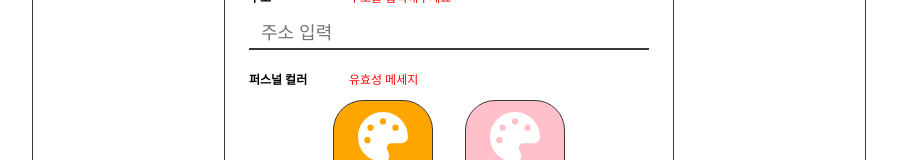
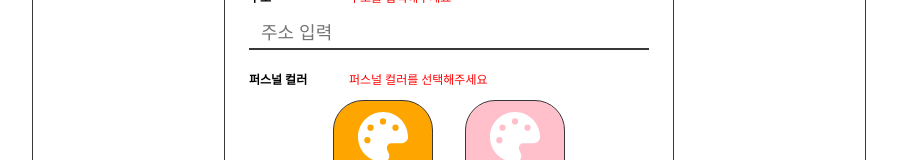
Before and after one commit to codestates-seb/seb44_main_009, a React (Create React App) app in the folder client/: page /signup in a window 1280 px wide. Shown: the part 782-942 px from the top of the page, without its empty margins (191-1088 px from the left). Built offline with nearby package versions, Linux system fonts and the light colour scheme.

Commit message:
feat(회원가입 컴포넌트): 퍼스널 컬러 유효성 메세지 기능 추가

```diff
--- a/client/src/components/user/singUp/userInfo/PersonalColorSelect.jsx
+++ b/client/src/components/user/singUp/userInfo/PersonalColorSelect.jsx
@@ -4,18 +4,30 @@ import { PersonalColorSelectContainer } from "./styels/PersonalColorSelectContai
 import { SignUpInputTitle } from "../styles/SignUpInputTitle.styled";
 import { PersonalColorCoolWrapper } from "./styels/PersonalColorCoolWrapper.styled";
 import { PersonalColorWarmWrapper } from "./styels/PersonalColorWarmWrapper.styled";
-import { useContext } from "react";
+import { useContext, useEffect, useState } from "react";
 import { SingUpContext } from "../SignUp";
 import { SignUpInputTitleWrapper } from "../styles/SignUpInputTitleWrapper.styled";
 import { ValidationMessage } from "../styles/ValidationMessage.styled";
 
 export default function PersonalColorSelect() {
-  const { setSignUpData } = useContext(SingUpContext);
+  const { setSignUpData, signUpData } = useContext(SingUpContext);
+
+  const [message, setMessage] = useState("");
+
+  useEffect(() => {
+    if (signUpData.personalColor.length === 0) {
+      setMessage("퍼스널 컬러를 선택해주세요");
+      return;
+    }
+
+    setMessage("");
+  }, [signUpData.personalColor]);
+
   return (
     <>
       <SignUpInputTitleWrapper>
         <SignUpInputTitle>퍼스널 컬러</SignUpInputTitle>
-        <ValidationMessage>유효성 메세지</ValidationMessage>
+        <ValidationMessage>{message}</ValidationMessage>
       </SignUpInputTitleWrapper>
       <PersonalColorSelectContainer>
         <PersonalColorWarmWrapper
```
